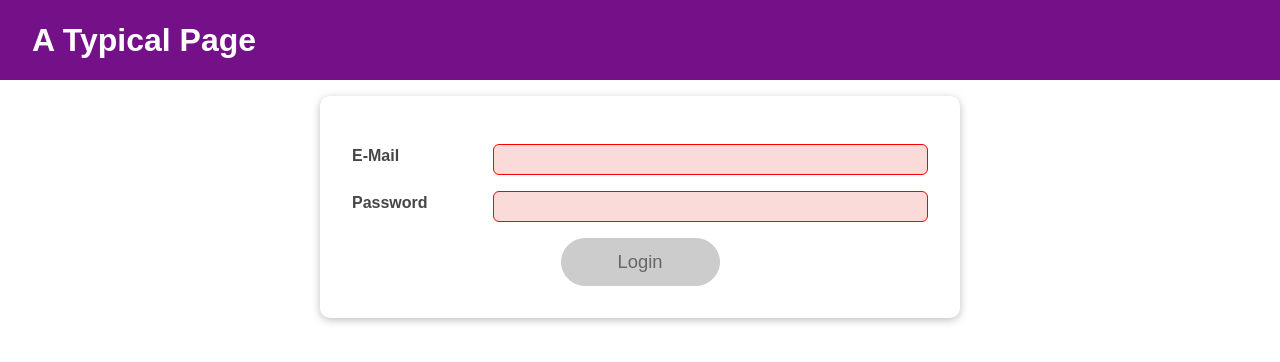
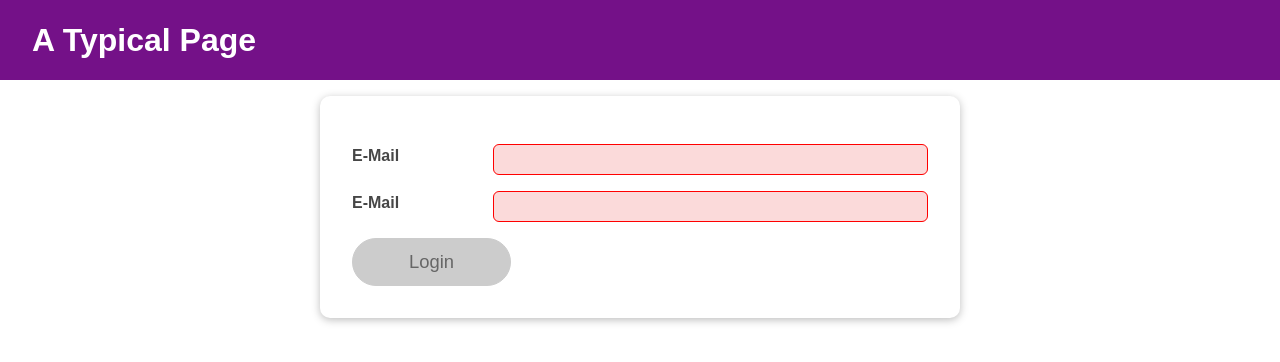
Before and after one commit to Focus-me34/complete-guide-advanced-react, a React (Create React App) app: page / in a window 1280 px wide. Shown: the top 362 px of the page. Built offline with nearby package versions, Linux system fonts and the light colour scheme.

Commit message:
Formating successful for the Input component

```diff
--- a/src/components/Login/Login.js
+++ b/src/components/Login/Login.js
@@ -4,6 +4,7 @@ import Card from '../UI/Card/Card';
 import classes from './Login.module.css';
 import Button from '../UI/Button/Button';
 import AuthContext from '../../context/auth-context';
+import Input from '../UI/Input/Input';
 
 // ! REDUCER DISPATCH FUNCTIONS
 const emailReducer = (state, action) => {
@@ -71,26 +72,9 @@ const Login = () => {
   return (
     <Card className={classes.login}>
       <form onSubmit={submitHandler}>
-        <div className={`${classes.control} ${emailState.isValid === false ? classes.invalid : ''}`} >
-          <label htmlFor="email">E-Mail</label>
-          <input
-            type="email"
-            id="email"
-            value={emailState.value}
-            onChange={emailChangeHandler}
-            onBlur={validateEmailHandler}
-          />
-        </div>
-        <div className={`${classes.control} ${passwordState.isValid === false ? classes.invalid : '' }`} >
-          <label htmlFor="password">Password</label>
-          <input
-            type="password"
-            id="password"
-            value={passwordState.value}
-            onChange={passwordChangeHandler}
-            onBlur={validatePasswordHandler}
-          />
-        </div>
+        <Input type="email" id="email" value={emailState.value} isValid={emailIsValid} onChange={emailChangeHandler} onBlur={validateEmailHandler}></Input>
+        <Input type="password" id="password" value={passwordState.value} isValid={passwordIsValid} onChange={passwordChangeHandler} onBlur={validatePasswordHandler}></Input>
+
         <div className={classes.actions}>
           <Button type="submit" className={classes.btn} disabled={!formIsValid}>
             Login
--- a/src/components/Login/Login.module.css
+++ b/src/components/Login/Login.module.css
@@ -4,53 +4,3 @@
   margin: 2rem auto;
   padding: 2rem;
 }
-
-.control {
-  margin: 1rem 0;
-  display: flex;
-  align-items: stretch;
-  flex-direction: column;
-}
-
-.control label,
-.control input {
-  display: block;
-}
-
-.control label {
-  font-weight: bold;
-  flex: 1;
-  color: #464646;
-  margin-bottom: 0.5rem;
-}
-
-.control input {
-  flex: 3;
-  font: inherit;
-  padding: 0.35rem 0.35rem;
-  border-radius: 6px;
-  border: 1px solid #ccc;
-}
-
-.control input:focus {
-  outline: none;
-  border-color: #4f005f;
-  background: #f6dbfc;
-}
-
-.control.invalid input {
-  border-color: red;
-  background: #fbdada;
-}
-
-.actions {
-  text-align: center;
-}
-
-@media (min-width: 768px) {
-  .control {
-    align-items: center;
-    flex-direction: row;
-  }
-
-}
--- /dev/null
+++ b/src/components/UI/Input/Input.js
@@ -0,0 +1,18 @@
+import classes from "./Input.module.css"
+
+const Input = (props) => {
+  return (
+    <div className={`${classes.control} ${props.isValid === false ? classes.invalid : ''}`} >
+      <label htmlFor="props.id">E-Mail</label>
+      <input
+        type={props.type}
+        id={props.id}
+        value={props.value}
+        onChange={props.onChange}
+        onBlur={props.onBlur}
+      />
+    </div>
+    );
+}
+
+export default Input;
--- /dev/null
+++ b/src/components/UI/Input/Input.module.css
@@ -0,0 +1,49 @@
+.control {
+  margin: 1rem 0;
+  display: flex;
+  align-items: stretch;
+  flex-direction: column;
+}
+
+.control label,
+.control input {
+  display: block;
+}
+
+.control label {
+  font-weight: bold;
+  flex: 1;
+  color: #464646;
+  margin-bottom: 0.5rem;
+}
+
+.control input {
+  flex: 3;
+  font: inherit;
+  padding: 0.35rem 0.35rem;
+  border-radius: 6px;
+  border: 1px solid #ccc;
+}
+
+.control input:focus {
+  outline: none;
+  border-color: #4f005f;
+  background: #f6dbfc;
+}
+
+.control.invalid input {
+  border-color: red;
+  background: #fbdada;
+}
+
+.actions {
+  text-align: center;
+}
+
+@media (min-width: 768px) {
+  .control {
+    align-items: center;
+    flex-direction: row;
+  }
+
+}
```
Also changed, not shown: 1 other file (tests, documents, lock files or other folders).
